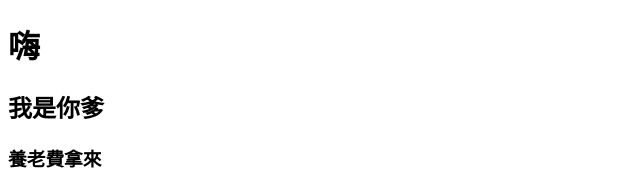
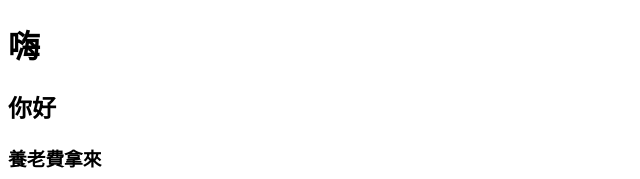
Before and after one commit to stony0410/555, a plain HTML site: page index.html in a window 1280 px wide. Shown: the top 179 px of the page, without its empty margins (0-640 px from the left). Drawn offline with Linux system fonts and the light colour scheme.

Commit message:
index.html

```diff
--- a/index.html
+++ b/index.html
@@ -7,7 +7,7 @@
 </head>
 <body>
     <h1>嗨</h1>
-    <h2>我是你爹</h2>
+    <h2>你好</h2>
     <h3>養老費拿來</h3>
     <p>看看</p>
     <img src="https://nfucc.nfu.edu.tw/wp-content/uploads/2020/12/202003201816410.jpg"width="200"hight="200"/><br>
```
